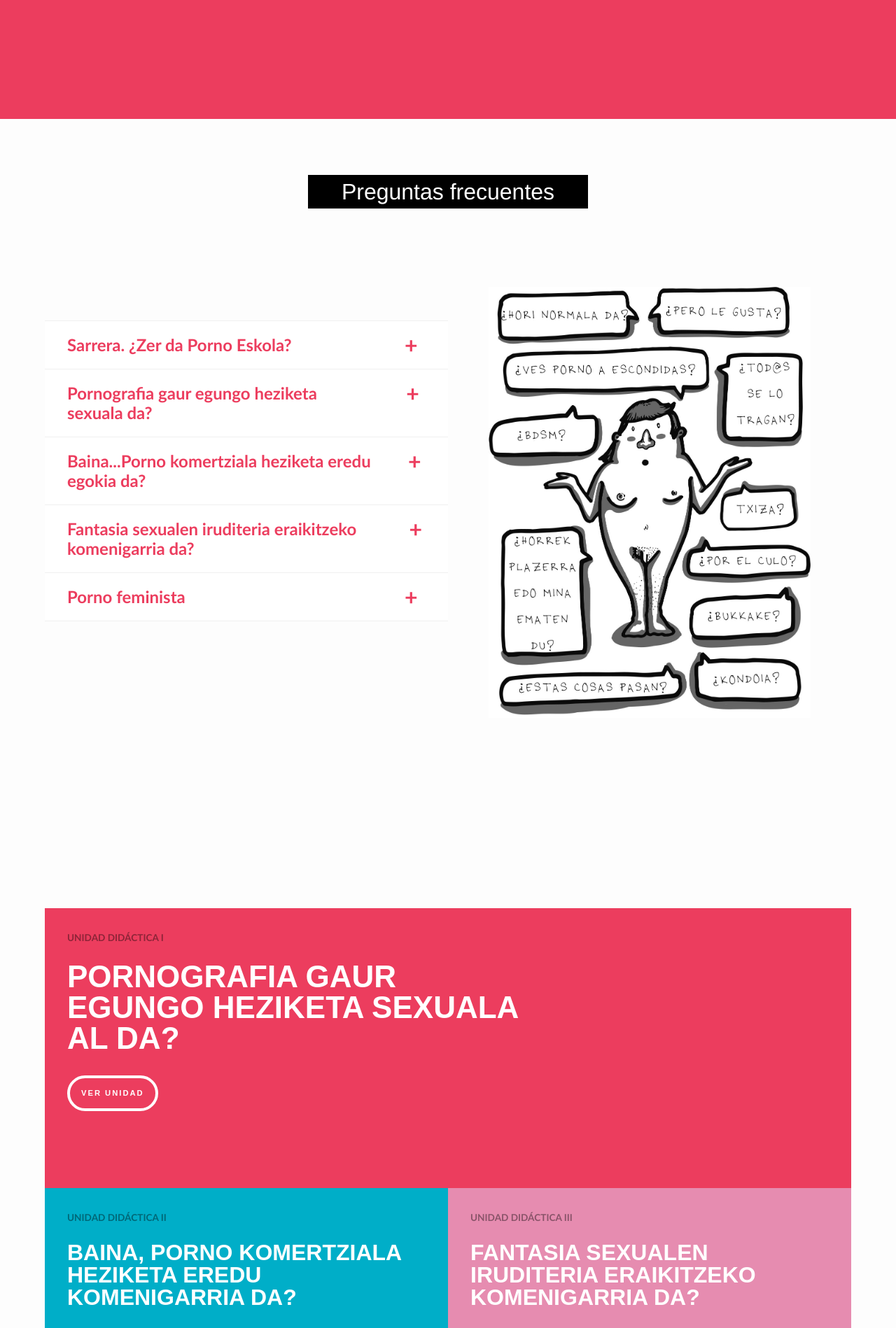
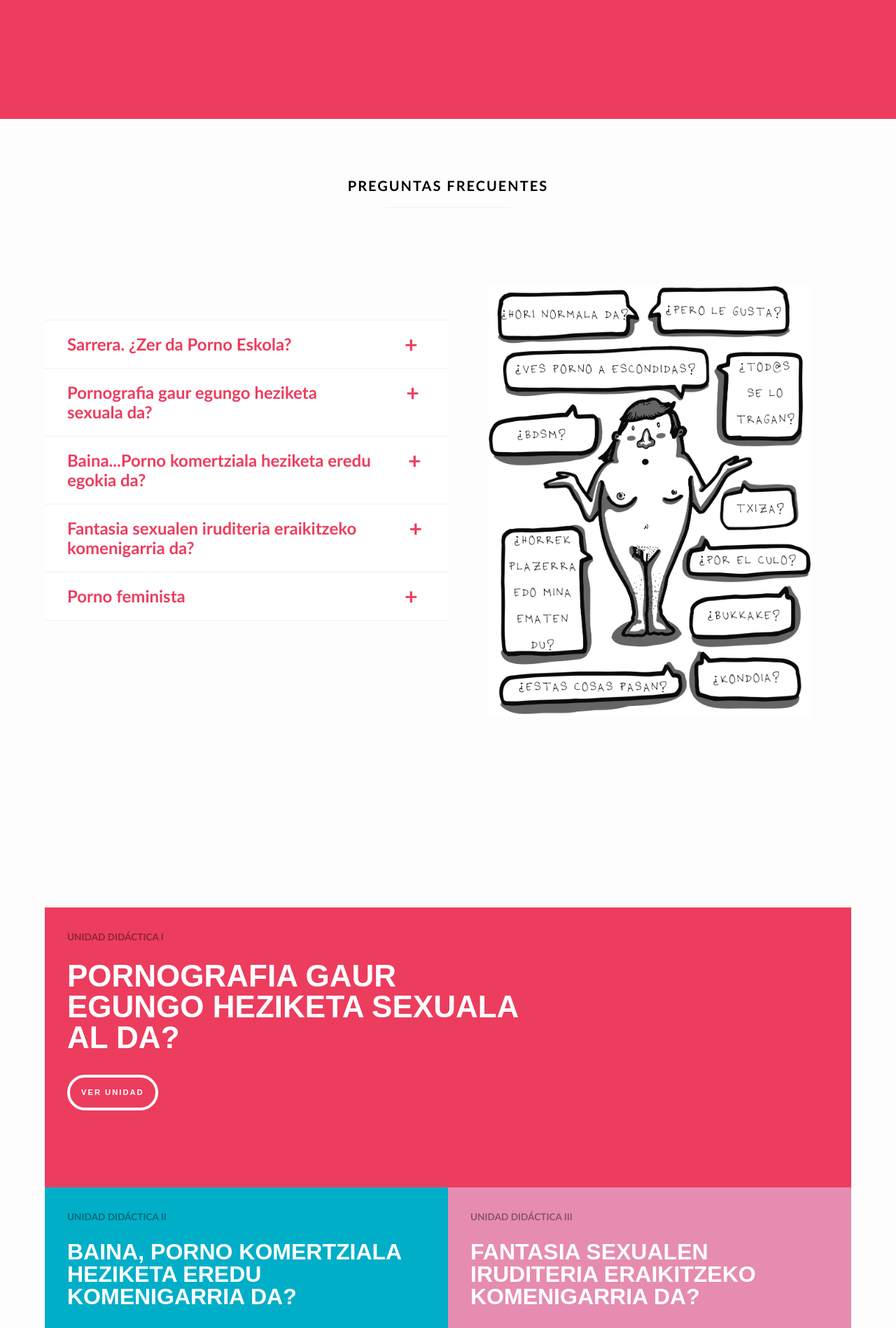
Before and after one commit to pornoeskola/site, a Jekyll site: the page built from index.html, in a window 1280 px wide. Shown: the part 730-2628 px from the top of the page at 70% size. Built offline with Jekyll 4.4.1, drawn with Linux system fonts in a browser that asks for light colours; some web fonts are replaced.

Commit message:
Edit section titles.

```diff
--- a/_sass/variables/_section.scss
+++ b/_sass/variables/_section.scss
@@ -25,13 +25,25 @@
 // Subtitle
 
 .section__title {
-  background: $color-black;
-  color: $color-white;
+  @extend .typo-lato-bold;
+
+  color: $color-black;
   display: block;
   max-width: 400px;
-  font-size: 2rem;
+  font-size: 1.25rem;
   margin: 0 auto;
   text-align: center;
+  letter-spacing: 2px;
+  text-transform: uppercase;
+
+  &:after {
+    background: #f0f0f0;
+    display: block;
+    content: '';
+    height: 1px;
+    margin: 1rem auto 0 auto;
+    width: 180px;
+  }
 }
 
 // Box
```
Also changed, not shown: 3 other files.
